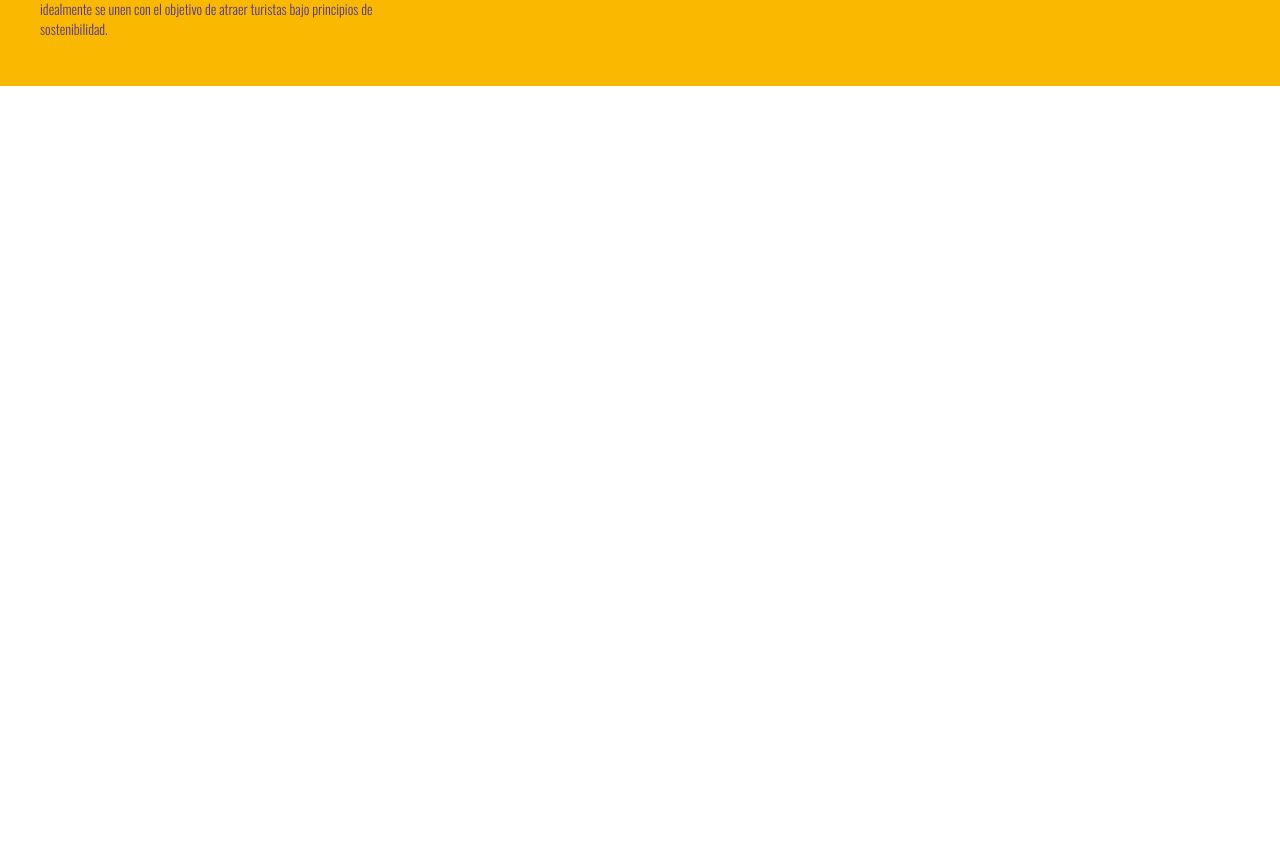
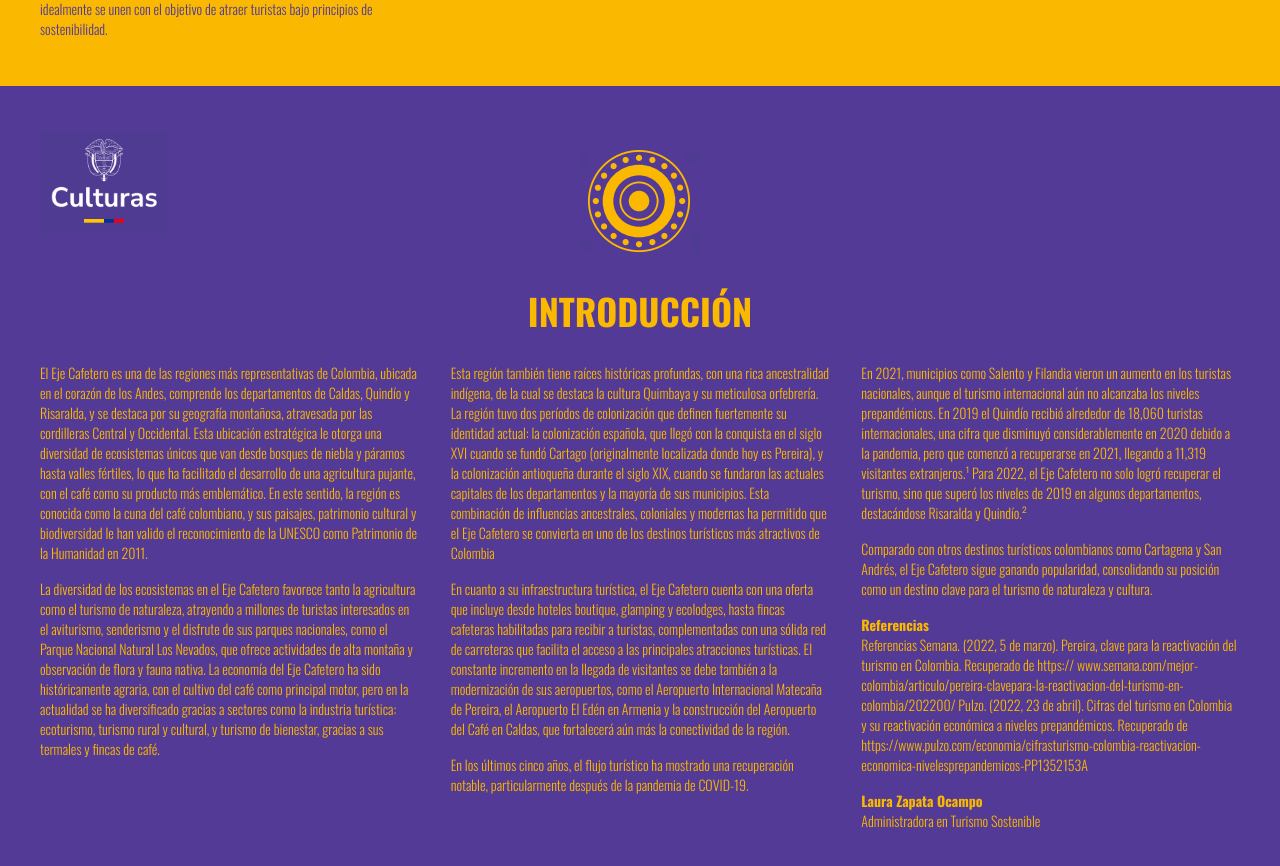
Before and after one commit to rodandoejecafetero/rodandoejecafetero.github.io, a React (Vite) app: page / in a window 1280 px wide. Shown: the part 4874-5740 px from the top of the page. Before the commit the page ends 4960 px from the top, so only its background shows below. Built offline with nearby package versions, Linux system fonts and the light colour scheme.

Commit message:
Add introduccion page

```diff
--- a/src/App.tsx
+++ b/src/App.tsx
@@ -5,6 +5,7 @@ import Creditos from './components/Creditos'
 import LaPasionGabriel from './components/banners/LaPasionGabriel'
 import Agradecimientos from './components/Agradecimientos'
 import Prologo from './components/Prologo'
+import Introduccion from './components/Introduccion'
 
 function App() {
   return (
@@ -15,6 +16,7 @@ function App() {
       <LaPasionGabriel />
       <Agradecimientos />
       <Prologo />
+      <Introduccion />
     </>
   )
 }
--- /dev/null
+++ b/src/components/Introduccion.tsx
@@ -0,0 +1,122 @@
+import logo from '../assets/logos/culturas/culturas-purple.png';
+import decorator from '../assets/logos/culturas/culturas-decorator-purple.png';
+import LeftTopIconLayout from '../layouts/LeftTopIconLayout';
+
+export default function Introduccion() {
+  return (
+    <LeftTopIconLayout id='introduccion' img={logo} color='purple'>
+      <div className="flex flex-col w-full h-full p-10 text-sm text-left text-yellow">
+        <div className='flex flex-col mx-auto'>
+            <div>
+                <img className='mx-auto' src={decorator} alt="Decorator" />
+            </div>
+            <div>
+                <h2 className="mt-8 text-4xl font-bold uppercase">INTRODUCCIÓN</h2>
+            </div>
+        </div>
+        <div className="flex flex-wrap mx-auto mt-8 sm:gap-8 sm:flex-nowrap">
+            <div className="w-full">
+              <p className="font-light">
+                El Eje Cafetero es una de las regiones más representativas de
+                Colombia, ubicada en el corazón de los Andes, comprende los
+                departamentos de Caldas, Quindío y Risaralda, y se destaca
+                por su geografía montañosa, atravesada por las cordilleras
+                Central y Occidental. Esta ubicación estratégica le otorga una
+                diversidad de ecosistemas únicos que van desde bosques de
+                niebla y páramos hasta valles fértiles, lo que ha facilitado el
+                desarrollo de una agricultura pujante, con el café como su
+                producto más emblemático. En este sentido, la región es
+                conocida como la cuna del café colombiano, y sus paisajes,
+                patrimonio cultural y biodiversidad le han valido el
+                reconocimiento de la UNESCO como Patrimonio de la
+                Humanidad en 2011.
+              </p>
+              <p className="mt-4 font-light">
+                La diversidad de los ecosistemas en el Eje Cafetero favorece
+                tanto la agricultura como el turismo de naturaleza, atrayendo
+                a millones de turistas interesados en el aviturismo, senderismo
+                y el disfrute de sus parques nacionales, como el Parque
+                Nacional Natural Los Nevados, que ofrece actividades de alta
+                montaña y observación de flora y fauna nativa. La economía
+                del Eje Cafetero ha sido históricamente agraria, con el cultivo
+                del café como principal motor, pero en la actualidad se ha
+                diversificado gracias a sectores como la industria turística:
+                ecoturismo, turismo rural y cultural, y turismo de bienestar,
+                gracias a sus termales y fincas de café.
+              </p>
+            </div>
+            <div className="w-full mt-4 sm:mt-0">
+              <p className="font-light">
+                Esta región también tiene raíces históricas profundas, con una
+                rica ancestralidad indígena, de la cual se destaca la cultura Quimbaya y su meticulosa orfebrería. La región tuvo dos
+                períodos de colonización que definen fuertemente su identidad
+                actual: la colonización española, que llegó con la conquista en
+                el siglo XVI cuando se fundó Cartago (originalmente localizada
+                donde hoy es Pereira), y la colonización antioqueña durante el
+                siglo XIX, cuando se fundaron las actuales capitales de los
+                departamentos y la mayoría de sus municipios. Esta
+                combinación de influencias ancestrales, coloniales y modernas
+                ha permitido que el Eje Cafetero se convierta en uno de los
+                destinos turísticos más atractivos de Colombia
+              </p>
+              <p className="mt-4 font-light">
+                En cuanto a su infraestructura turística, el Eje Cafetero cuenta
+                con una oferta que incluye desde hoteles boutique, glamping
+                y ecolodges, hasta fincas cafeteras habilitadas para recibir a
+                turistas, complementadas con una sólida red de carreteras
+                que facilita el acceso a las principales atracciones turísticas.
+                El constante incremento en la llegada de visitantes se debe
+                también a la modernización de sus aeropuertos, como el
+                Aeropuerto Internacional Matecaña de Pereira, el Aeropuerto
+                El Edén en Armenia y la construcción del Aeropuerto del Café
+                en Caldas, que fortalecerá aún más la conectividad de la
+                región.
+              </p>
+              <p className="mt-4 font-light">
+                En los últimos cinco años, el flujo turístico ha mostrado una
+                recuperación notable, particularmente después de la pandemia
+                de COVID-19.
+              </p>
+            </div>
+            <div className="w-full mt-4 sm:mt-0">
+              <p className="font-light">
+                En 2021, municipios como Salento y Filandia
+                vieron un aumento en los turistas nacionales, aunque el
+                turismo internacional aún no alcanzaba los niveles
+                prepandémicos. En 2019 el Quindío recibió alrededor de
+                18,060 turistas internacionales, una cifra que disminuyó
+                considerablemente en 2020 debido a la pandemia, pero que
+                comenzó a recuperarse en 2021, llegando a 11,319 visitantes
+                extranjeros.¹ Para 2022, el Eje Cafetero no solo logró recuperar
+                el turismo, sino que superó los niveles de 2019 en algunos
+                departamentos, destacándose Risaralda y Quindío.²
+              </p>
+              <p className="mt-4 font-light">
+                Comparado con otros destinos turísticos colombianos como
+                Cartagena y San Andrés, el Eje Cafetero sigue ganando
+                popularidad, consolidando su posición como un destino clave
+                para el turismo de naturaleza y cultura.
+              </p>
+              <p className="mt-4 font-semibold">
+                Referencias
+              </p>
+              <p className="font-light">
+                Referencias Semana. (2022, 5 de marzo). Pereira, clave para la
+                reactivación del turismo en Colombia. Recuperado de https://
+                www.semana.com/mejor-colombia/articulo/pereira-clavepara-la-reactivacion-del-turismo-en-colombia/202200/
+                Pulzo. (2022, 23 de abril). Cifras del turismo en Colombia y
+                su reactivación económica a niveles prepandémicos.
+                Recuperado de https://www.pulzo.com/economia/cifrasturismo-colombia-reactivacion-economica-nivelesprepandemicos-PP1352153A
+              </p>
+              <p className="mt-4 font-semibold">
+                Laura Zapata Ocampo
+              </p>
+              <p className="font-light">
+                Administradora en Turismo Sostenible
+              </p>
+            </div>
+        </div>
+      </div>
+    </LeftTopIconLayout>
+  );
+};
```
